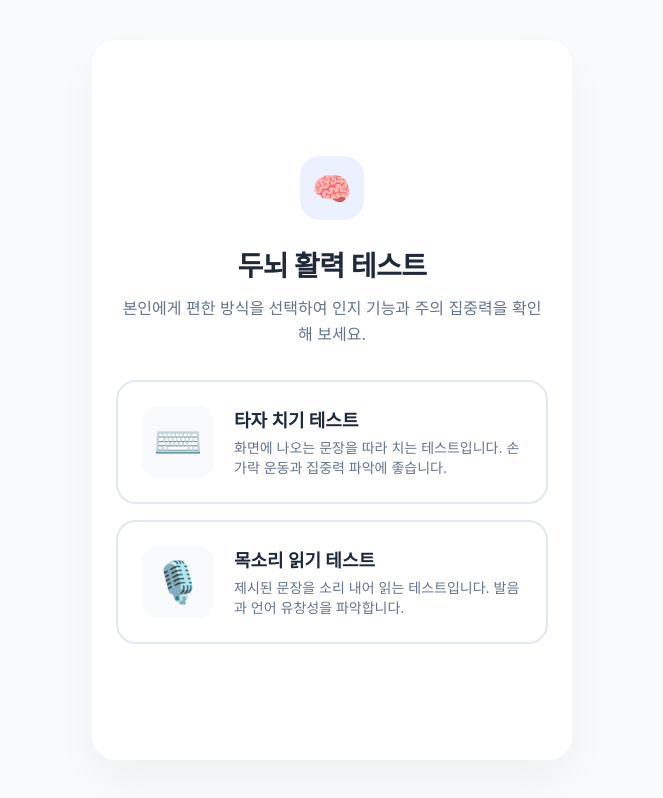
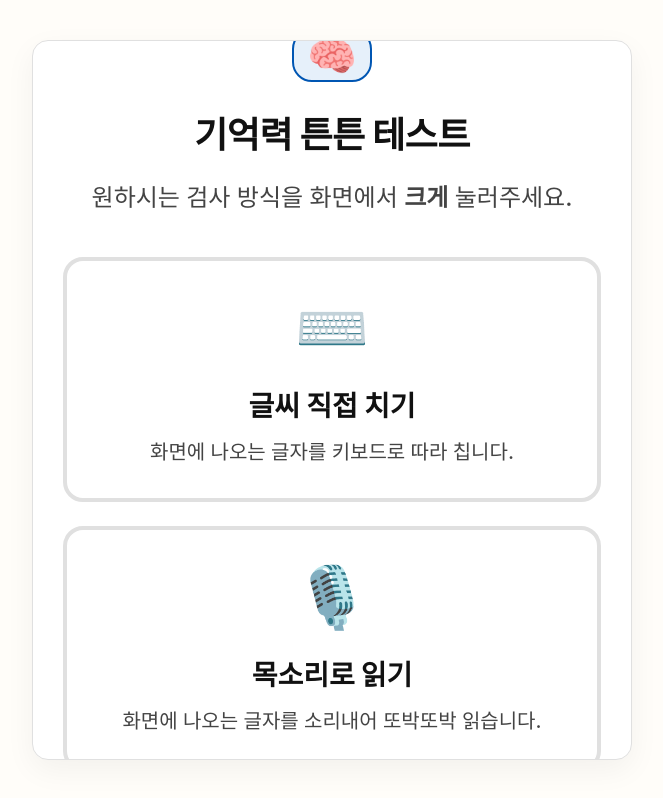
Before and after one commit to uglygw0/Alzh-app, a React (Vite) app: page / in a window 1280 px wide. Shown: the whole page, without its empty margins (308-971 px from the left). Built offline with nearby package versions, Linux system fonts and the light colour scheme; a web font is replaced by a local one.

Commit message:
Update UI for Alzheimer's patients

```diff
--- a/src/App.jsx
+++ b/src/App.jsx
@@ -205,18 +205,18 @@ function App() {
       const timeInMinutes = Math.max(0.1, totalTime / 60);
       const cpm = Math.round(estimatedStrokes / timeInMinutes);
 
-      let rating = "양호함";
-      let message = "현재 아주 건강한 인지 능력을 보여주고 계십니다. 꾸준한 두뇌 활동으로 건강을 유지하세요!";
+      let rating = "건강합니다";
+      let message = "현재 아주 건강한 인지 능력을 보여주고 계십니다. 꾸준한 두뇌 활동으로 늘 건강을 유지하세요!";
       if (accuracy < 85 || cpm < 100) {
-        rating = "주의 필요";
-        message = "주의 집중력이나 타이핑 속도가 다소 떨어졌을 수 있습니다. 꾸준한 연습을 통해 개선해 보세요.";
+        rating = "주의가 필요합니다";
+        message = "집중력이나 속도가 다소 떨어졌을 수 있습니다. 편안한 마음으로 화면을 보고 다시 한번 연습해 보세요.";
       }
 
       return (
         <React.Fragment>
-          <div className="glass-card" style={{ textAlign: 'center', backgroundColor: rating === '주의 필요' ? '#FEF2F2' : 'var(--primary-light)' }}>
-            <h2 style={{ color: rating === '주의 필요' ? 'var(--danger)' : 'var(--primary)' }}>{rating}</h2>
-            <p style={{ color: 'var(--text-dark)' }}>{message}</p>
+          <div className="solid-card" style={{ textAlign: 'center', backgroundColor: rating === '주의가 필요합니다' ? '#FFEBEE' : 'var(--primary-light)', borderColor: rating === '주의가 필요합니다' ? 'var(--danger)' : 'var(--primary)' }}>
+            <h2 style={{ color: rating === '주의가 필요합니다' ? 'var(--danger)' : 'var(--primary)', fontSize: '40px', fontWeight: '800' }}>{rating}</h2>
+            <p style={{ color: 'var(--text-dark)', marginTop: '20px' }}>{message}</p>
           </div>
           <div className="stats-grid">
             <div className="stat-card">
@@ -250,19 +250,19 @@ function App() {
 
       const avgAccuracy = (totalAccuracy / results.length).toFixed(1);
 
-      let rating = "양호함";
+      let rating = "건강합니다";
       let message = "발음이 명확하고 말하는 속도가 안정적입니다. 아주 건강한 언어 능력을 보여주고 계십니다.";
 
       if (avgAccuracy < 70 || totalPauses > 3 || totalRepeats > 2) {
-        rating = "주의 필요";
-        message = "말의 속도가 불규칙하거나 머뭇거림, 단어 반복 현상이 감지되었습니다. 의사와 가벼운 상담을 받아보시는 것도 좋습니다.";
+        rating = "주의가 필요합니다";
+        message = "말씀 중간에 멈춤이나 반복이 감지되었습니다. 주변의 가족이나 전문가와 가벼운 대화를 나누어보시는 것도 큰 도움이 됩니다.";
       }
 
       return (
         <React.Fragment>
-          <div className="glass-card" style={{ textAlign: 'center', backgroundColor: rating === '주의 필요' ? '#FEF2F2' : 'var(--primary-light)' }}>
-            <h2 style={{ color: rating === '주의 필요' ? 'var(--danger)' : 'var(--primary)' }}>{rating}</h2>
-            <p style={{ color: 'var(--text-dark)' }}>{message}</p>
+          <div className="solid-card" style={{ textAlign: 'center', backgroundColor: rating === '주의가 필요합니다' ? '#FFEBEE' : 'var(--primary-light)', borderColor: rating === '주의가 필요합니다' ? 'var(--danger)' : 'var(--primary)' }}>
+            <h2 style={{ color: rating === '주의가 필요합니다' ? 'var(--danger)' : 'var(--primary)', fontSize: '40px', fontWeight: '800' }}>{rating}</h2>
+            <p style={{ color: 'var(--text-dark)', marginTop: '20px' }}>{message}</p>
           </div>
           <div className="stats-grid">
             <div className="stat-card">
@@ -305,25 +305,25 @@ function App() {
       {stage === 'select-mode' && (
         <div className="center-content fade-in">
           <div className="header-icon">🧠</div>
-          <h1>두뇌 활력 테스트</h1>
-          <p style={{ marginBottom: '32px' }}>
-            본인에게 편한 방식을 선택하여 인지 기능과 주의 집중력을 확인해 보세요.
+          <h1>기억력 튼튼 테스트</h1>
+          <p style={{ marginBottom: '40px', fontSize: '24px' }}>
+            원하시는 검사 방식을 화면에서 <strong>크게</strong> 눌러주세요.
           </p>
 
-          <div style={{ display: 'flex', flexDirection: 'column', gap: '16px', width: '100%' }}>
+          <div style={{ display: 'flex', flexDirection: 'column', gap: '24px', width: '100%' }}>
             <div className="mode-card" onClick={() => handleSelectMode('typing')}>
               <div className="mode-icon">⌨️</div>
               <div className="mode-info">
-                <h3>타자 치기 테스트</h3>
-                <p>화면에 나오는 문장을 따라 치는 테스트입니다. 손가락 운동과 집중력 파악에 좋습니다.</p>
+                <h3>글씨 직접 치기</h3>
+                <p>화면에 나오는 글자를 키보드로 따라 칩니다.</p>
               </div>
             </div>
 
             <div className="mode-card" onClick={() => handleSelectMode('voice')}>
               <div className="mode-icon">🎙️</div>
               <div className="mode-info">
-                <h3>목소리 읽기 테스트</h3>
-                <p>제시된 문장을 소리 내어 읽는 테스트입니다. 발음과 언어 유창성을 파악합니다.</p>
+                <h3>목소리로 읽기</h3>
+                <p>화면에 나오는 글자를 소리내어 또박또박 읽습니다.</p>
               </div>
             </div>
           </div>
@@ -333,31 +333,36 @@ function App() {
       {/* Typing Intro */}
       {stage === 'typing-intro' && (
         <div className="center-content fade-in">
-          <button className="back-btn" onClick={() => setStage('select-mode')}>← 뒤로</button>
+          <button className="back-btn" onClick={() => setStage('select-mode')}>← 처음으로</button>
           <div className="header-icon">⌨️</div>
-          <h1>타자 치기 테스트</h1>
-          <p style={{ marginBottom: '40px' }}>
-            편안한 마음으로 화면에 나오는 문장을 똑같이 따라 치시면 됩니다.
-          </p>
-          <button className="btn" onClick={handleStartTest}>테스트 시작하기</button>
+          <h1>글씨 직접 치기</h1>
+          <div className="solid-card" style={{ marginBottom: '40px', textAlign: 'center' }}>
+            <p style={{ fontSize: '24px', fontWeight: 'bold' }}>
+              안내 문구를 보시고 똑같이 <br/>키보드로 쳐주시면 됩니다.<br/><br/>
+              천천히, 편안하게<br/>진행해 보세요.
+            </p>
+          </div>
+          <button className="btn" onClick={handleStartTest}>시작하기</button>
         </div>
       )}
 
       {/* Voice Intro */}
       {stage === 'voice-intro' && (
         <div className="center-content fade-in">
-          <button className="back-btn" onClick={() => setStage('select-mode')}>← 뒤로</button>
+          <button className="back-btn" onClick={() => setStage('select-mode')}>← 처음으로</button>
           <div className="header-icon">🎙️</div>
-          <h1>목소리 읽기 테스트</h1>
-          <p style={{ marginBottom: '40px' }}>
-            마이크를 켜고 화면에 나오는 문장을 또박또박 소리 내어 읽어주세요. 발음의 정확도, 머뭇거림 등을 분석합니다.
-          </p>
+          <h1>목소리로 읽기</h1>
+          <div className="solid-card" style={{ marginBottom: '40px', textAlign: 'center' }}>
+            <p style={{ fontSize: '24px', fontWeight: 'bold' }}>
+              마이크에 대고<br/>화면에 나오는 글자를<br/>소리 내어 또박또박 읽어주세요.
+            </p>
+          </div>
           {!voiceSupport ? (
             <div className="error-box">
-              해당 브라우저에서는 음성 인식 기술이 지원되지 않습니다. 타자 치기 테스트를 이용해 주세요.
+              해당 기기에서는 마이크 기능을 쓸 수 없습니다.<br/><br/>[처음으로] 버튼을 눌러 [글씨 직접 치기]를 이용해 주세요.
             </div>
           ) : (
-            <button className="btn" onClick={handleStartTest}>테스트 시작하기</button>
+            <button className="btn" onClick={handleStartTest}>시작하기</button>
           )}
         </div>
       )}
@@ -368,9 +373,11 @@ function App() {
           <div className="progress-container">
             <div className="progress-bar" style={{ width: `${((currentSentenceIndex) / SENTENCES.length) * 100}%` }}></div>
           </div>
-          <span className="progress-text">문장 {currentSentenceIndex + 1} / {SENTENCES.length}</span>
+          <div style={{ textAlign: 'center' }}>
+            <span className="progress-text">현재 단계 : {currentSentenceIndex + 1} / {SENTENCES.length}</span>
+          </div>
 
-          <h2 style={{ marginBottom: '24px' }}>다음 문장을 똑같이 쳐주세요</h2>
+          <h2 style={{ marginBottom: '30px', textAlign: 'center', fontSize: '32px' }}>네모 안의 글자를 따라 쳐주세요</h2>
 
           <div className="sentence-container">
             <div className="target-sentence">{renderTargetSentence()}</div>
@@ -382,12 +389,12 @@ function App() {
             className="typing-input"
             value={userInput}
             onChange={(e) => setUserInput(e.target.value)}
-            placeholder="여기에 입력하세요"
+            placeholder="이곳을 눌러 글을 써주세요"
             spellCheck={false}
           />
 
           <button className="btn" onClick={handleTypingNext} disabled={userInput.length === 0}>
-            {currentSentenceIndex === SENTENCES.length - 1 ? '분석하기' : '다음 문장'}
+            {currentSentenceIndex === SENTENCES.length - 1 ? '완료하기' : '다 쳤습니다 (다음으로)'}
           </button>
         </div>
       )}
@@ -398,12 +405,14 @@ function App() {
           <div className="progress-container">
             <div className="progress-bar" style={{ width: `${((currentSentenceIndex) / VOICE_SENTENCES.length) * 100}%` }}></div>
           </div>
-          <span className="progress-text">문장 {currentSentenceIndex + 1} / {VOICE_SENTENCES.length}</span>
+          <div style={{ textAlign: 'center' }}>
+            <span className="progress-text">현재 단계 : {currentSentenceIndex + 1} / {VOICE_SENTENCES.length}</span>
+          </div>
 
-          <h2 style={{ marginBottom: '24px', textAlign: 'center' }}>다음 문장을 또박또박 읽어주세요</h2>
+          <h2 style={{ marginBottom: '20px', textAlign: 'center', fontSize: '32px' }}>네모 안의 글자를 읽어주세요</h2>
 
           <div className="sentence-container" style={{ padding: '40px 24px' }}>
-            <div className="target-sentence" style={{ fontSize: '28px', color: 'var(--primary-dark)' }}>
+            <div className="target-sentence" style={{ fontSize: '36px', color: 'var(--primary-dark)' }}>
               {VOICE_SENTENCES[currentSentenceIndex]}
             </div>
           </div>
@@ -413,22 +422,22 @@ function App() {
               className={`mic-btn ${isRecording ? 'recording' : ''}`}
               onClick={toggleRecording}
             >
-              <span style={{ fontSize: '32px' }}>{isRecording ? '⏹️' : '🎙️'}</span>
+              <span>{isRecording ? '⏹️' : '🎙️'}</span>
             </button>
-            <p style={{ marginTop: '16px', fontWeight: '600', color: isRecording ? 'var(--danger)' : 'var(--text-muted)' }}>
-              {isRecording ? '듣고 있습니다... 문장을 읽어주세요' : '마이크 아이콘을 눌러 녹음을 시작하세요'}
+            <p style={{ marginTop: '20px', fontWeight: '800', fontSize: '24px', color: isRecording ? 'var(--danger)' : 'var(--text-muted)', textAlign: 'center', wordBreak: 'keep-all' }}>
+              {isRecording ? '듣고 있습니다...\n말씀을 시작해 주세요' : '마이크 모양을 누르면\n녹음이 시작됩니다'}
             </p>
 
             {transcript && (
               <div className="transcript-box">
-                <span style={{ fontSize: '14px', color: 'var(--text-muted)' }}>인식된 문장:</span>
-                <p style={{ marginTop: '4px', color: 'var(--text-dark)' }}>"{transcript}"</p>
+                <span style={{ fontSize: '20px', color: 'var(--text-muted)', fontWeight: 'bold' }}>내가 읽은 글자:</span>
+                <p style={{ marginTop: '8px', color: 'var(--text-dark)', fontSize: '26px' }}><strong>"{transcript}"</strong></p>
               </div>
             )}
           </div>
 
           <button className="btn" onClick={handleVoiceNext} disabled={!transcript && !isRecording && currentSentenceIndex === 0}>
-            {currentSentenceIndex === VOICE_SENTENCES.length - 1 ? '분석하기' : '다음 문장'}
+            {currentSentenceIndex === VOICE_SENTENCES.length - 1 ? '완료하기' : '다 읽었습니다 (다음으로)'}
           </button>
         </div>
       )}
@@ -437,11 +446,14 @@ function App() {
       {stage === 'analyzing' && (
         <div className="center-content fade-in">
           <div className="loader"></div>
-          <h2>결과 정밀 분석 중...</h2>
-          <p>{testMode === 'typing'
-            ? '입력하신 타자 데이터를 바탕으로 집중력과 인지 능력을 분석하고 있습니다.'
-            : '음성의 길이, 머뭇거림, 정확도를 바탕으로 언어 유창성을 분석하고 있습니다.'}
-          </p>
+          <h2 style={{ fontSize: '36px', marginBottom: '30px' }}>확인 중입니다...</h2>
+          <div className="solid-card">
+            <p style={{ fontSize: '26px', fontWeight: 'bold', color: 'var(--primary-dark)', margin: 0 }}>
+              {testMode === 'typing'
+                ? '입력하신 글자를 바탕으로 확인하고 있습니다. 잠시만 기다려주세요.'
+                : '녹음된 목소리를 바탕으로 확인하고 있습니다. 잠시만 기다려주세요.'}
+            </p>
+          </div>
         </div>
       )}
 
@@ -449,12 +461,12 @@ function App() {
       {stage === 'result' && (
         <div className="fade-in" style={{ display: 'flex', flexDirection: 'column', height: '100%' }}>
           <div className="header-icon" style={{ margin: '0 auto 24px auto', background: 'var(--primary)', color: 'white' }}>✨</div>
-          <h1 style={{ textAlign: 'center', marginBottom: '8px' }}>종합 분석 결과</h1>
+          <h1 style={{ textAlign: 'center', marginBottom: '8px', fontSize: '40px' }}>종합 확인 결과</h1>
 
           <div style={{ marginTop: '24px', display: 'flex', flexDirection: 'column', flex: 1 }}>
             {renderResult()}
-            <button className="btn btn-secondary" onClick={() => setStage('select-mode')} style={{ marginTop: 'auto' }}>
-              처음으로 돌아가기
+            <button className="btn btn-secondary" onClick={() => setStage('select-mode')} style={{ marginTop: '40px' }}>
+              처음 화면으로 돌아가기
             </button>
           </div>
         </div>
--- a/src/index.css
+++ b/src/index.css
@@ -1,19 +1,19 @@
 @import url('https://cdn.jsdelivr.net/gh/orioncactus/pretendard/dist/web/static/pretendard.css');
 
 :root {
-  --primary: #4F80FF;
-  --primary-light: #EBF1FF;
-  --primary-dark: #3761D1;
-  --secondary: #F7F9FC;
-  --text-dark: #1E293B;
-  --text-muted: #64748B;
-  --danger: #EF4444;
-  --success: #10B981;
-  --warning: #F59E0B;
-  --bg-color: #F8FAFC;
+  --primary: #0056B3; /* 진하고 명확한 파란색 */
+  --primary-light: #E6F0FA; /* 따뜻하고 연한 파란색 배경 */
+  --primary-dark: #004494;
+  --secondary: #F4F4F4; /* 회색 대신 명도 대비가 확실한 색상 */
+  --text-dark: #111111; /* 완전 검은색에 가까운 진한 대비 텍스트 */
+  --text-muted: #444444; /* 흐린 색상 피하기, 좀 더 진한 회색 */
+  --danger: #D32F2F; /* 너무 밝은 빨강 대신 인식하기 편한 진한 빨강 */
+  --success: #2E7D32; /* 진한 초록 */
+  --warning: #F57C00;
+  --bg-color: #FFFDF9; /* 눈이 편안한 아주 연한 아이보리(따뜻한 색) */
   --card-bg: #FFFFFF;
-  --border-radius: 24px;
-  --transition: all 0.3s cubic-bezier(0.4, 0, 0.2, 1);
+  --border-radius: 16px;
+  --transition: all 0.2s ease-in-out;
 }
 
 * {
@@ -21,6 +21,7 @@
   margin: 0;
   padding: 0;
   font-family: 'Pretendard', -apple-system, BlinkMacSystemFont, "Segoe UI", Roboto, Helvetica, Arial, sans-serif;
+  word-break: keep-all; /* 단어 단위 줄바꿈 유지 (어르신들이 읽기 편함) */
 }
 
 body {
@@ -35,24 +36,25 @@ body {
 
 #root {
   width: 100%;
-  max-width: 480px;
+  max-width: 600px; /* 조금 더 넓게 */
   background-color: var(--card-bg);
-  box-shadow: 0 20px 40px rgba(0, 0, 0, 0.04);
+  box-shadow: 0 10px 30px rgba(0, 0, 0, 0.05);
   position: relative;
   display: flex;
   flex-direction: column;
 }
 
-@media (min-width: 481px) {
+@media (min-width: 601px) {
   #root {
     height: 90vh;
-    max-height: 850px;
+    max-height: 900px;
     border-radius: var(--border-radius);
     overflow: hidden;
+    border: 1px solid #E0E0E0;
   }
 }
 
-@media (max-width: 480px) {
+@media (max-width: 600px) {
   #root {
     height: 100vh;
     height: 100dvh;
@@ -63,7 +65,7 @@ body {
 }
 
 .app-container {
-  padding: 32px 24px;
+  padding: 40px 30px;
   display: flex;
   flex-direction: column;
   flex: 1;
@@ -73,7 +75,7 @@ body {
 }
 
 .fade-in {
-  animation: fadeIn 0.5s ease forwards;
+  animation: fadeIn 0.4s ease forwards;
 }
 
 @keyframes fadeIn {
@@ -81,40 +83,43 @@ body {
   to { opacity: 1; transform: translateY(0); }
 }
 
-/* Typography */
+/* Typography - 어르신들을 위해 훨씬 크게! */
 h1 {
-  font-size: 28px;
-  font-weight: 700;
-  margin-bottom: 12px;
+  font-size: 36px;
+  font-weight: 800;
+  margin-bottom: 20px;
   color: var(--text-dark);
   letter-spacing: -0.5px;
+  line-height: 1.3;
 }
 
 h2 {
-  font-size: 22px;
-  font-weight: 600;
-  margin-bottom: 8px;
+  font-size: 28px;
+  font-weight: 700;
+  margin-bottom: 16px;
   color: var(--text-dark);
+  line-height: 1.4;
 }
 
 p {
-  font-size: 16px;
+  font-size: 22px;
   color: var(--text-muted);
   line-height: 1.6;
+  font-weight: 500;
 }
 
 .text-primary { color: var(--primary); }
-.text-bold { font-weight: 700; }
+.text-bold { font-weight: 800; }
 
-/* Buttons */
+/* Buttons - 터치 영역 매우 크게! */
 .btn {
   background-color: var(--primary);
   color: white;
   border: none;
-  padding: 18px 24px;
+  padding: 24px 30px;
   border-radius: 16px;
-  font-size: 18px;
-  font-weight: 600;
+  font-size: 26px;
+  font-weight: 700;
   cursor: pointer;
   transition: var(--transition);
   width: 100%;
@@ -122,184 +127,180 @@ p {
   justify-content: center;
   align-items: center;
   gap: 12px;
-  box-shadow: 0 8px 20px rgba(79, 128, 255, 0.25);
+  box-shadow: 0 6px 15px rgba(0, 86, 179, 0.2);
   margin-top: auto;
 }
 
 .btn:hover {
   background-color: var(--primary-dark);
-  transform: translateY(-2px);
-  box-shadow: 0 10px 24px rgba(79, 128, 255, 0.3);
 }
 
 .btn:active {
-  transform: translateY(0);
-  box-shadow: 0 4px 12px rgba(79, 128, 255, 0.2);
+  transform: translateY(2px);
+  box-shadow: 0 2px 8px rgba(0, 86, 179, 0.2);
 }
 
 .btn-secondary {
-  background-color: var(--secondary);
+  background-color: white;
   color: var(--text-dark);
+  border: 3px solid #CCCCCC;
   box-shadow: none;
-  margin-top: 16px;
+  margin-top: 20px;
 }
 
 .btn-secondary:hover {
-  background-color: #E2E8F0;
-  box-shadow: none;
+  background-color: #F4F4F4;
+  border-color: #AAAAAA;
 }
 
 .btn:disabled {
-  background-color: #CBD5E1;
-  color: white;
+  background-color: #E0E0E0;
+  color: #888888;
   box-shadow: none;
   cursor: not-allowed;
   transform: none;
 }
 
-/* Glass Card */
-.glass-card {
-  background: rgba(255, 255, 255, 0.85);
-  backdrop-filter: blur(12px);
-  border: 1px solid rgba(255, 255, 255, 0.5);
+/* Solid Card (Replacing glass card) */
+.solid-card {
+  background: var(--primary-light);
+  border: 2px solid var(--primary);
   border-radius: var(--border-radius);
-  padding: 24px;
-  box-shadow: 0 4px 24px rgba(0, 0, 0, 0.04);
-  margin-bottom: 24px;
+  padding: 30px;
+  margin-bottom: 30px;
 }
 
 .header-icon {
-  width: 64px;
-  height: 64px;
+  width: 80px;
+  height: 80px;
   background: var(--primary-light);
   color: var(--primary);
   border-radius: 20px;
   display: flex;
   align-items: center;
   justify-content: center;
-  font-size: 32px;
-  margin-bottom: 24px;
+  font-size: 40px;
+  margin-bottom: 30px;
+  border: 2px solid var(--primary);
 }
 
 /* Progress Bar */
 .progress-container {
   width: 100%;
-  height: 8px;
-  background-color: var(--secondary);
-  border-radius: 4px;
-  margin-bottom: 32px;
+  height: 12px;
+  background-color: #E0E0E0;
+  border-radius: 6px;
+  margin-bottom: 40px;
   overflow: hidden;
 }
 
 .progress-bar {
   height: 100%;
   background-color: var(--primary);
-  transition: width 0.4s ease;
-  border-radius: 4px;
+  transition: width 0.3s ease;
+  border-radius: 6px;
 }
 
 .progress-text {
-  font-size: 14px;
-  font-weight: 600;
+  font-size: 20px;
+  font-weight: 700;
   color: var(--primary);
-  margin-bottom: 12px;
+  margin-bottom: 16px;
   display: block;
 }
 
 /* Typing Target */
 .sentence-container {
-  background-color: #F8FAFC;
-  padding: 24px;
-  border-radius: 20px;
-  margin-bottom: 24px;
-  border: 1px solid #E2E8F0;
+  background-color: white;
+  padding: 30px;
+  border-radius: 16px;
+  margin-bottom: 30px;
+  border: 3px solid var(--primary);
 }
 
 .target-sentence {
-  font-size: 24px;
-  font-weight: 600;
+  font-size: 32px;
+  font-weight: 700;
   color: var(--text-dark);
-  line-height: 1.5;
+  line-height: 1.6;
   text-align: center;
-  word-break: keep-all;
 }
 
 .target-sentence .char {
-  transition: color 0.2s;
+  transition: color 0.1s;
 }
 
-.char.correct { color: var(--text-muted); }
+.char.correct { color: #AAAAAA; } /* 이미 친 것은 흐리게 */
 .char.incorrect {
   color: var(--danger);
-  text-decoration: underline;
-  text-decoration-thickness: 3px;
-  text-decoration-color: rgba(239, 68, 68, 0.3);
+  background-color: #FFEBEE; /* 빨간 배경으로 명확히 표시 */
 }
 
-/* Input Box */
+/* Input Box - 크고 명확하게! */
 .typing-input {
   width: 100%;
-  padding: 20px 24px;
-  border: 2px solid #E2E8F0;
+  padding: 24px 30px;
+  border: 4px solid #CCCCCC;
   border-radius: 16px;
-  font-size: 22px;
-  font-weight: 500;
+  font-size: 32px;
+  font-weight: 700;
   color: var(--text-dark);
-  transition: var(--transition);
   outline: none;
   background-color: white;
   text-align: center;
-  margin-bottom: 32px;
+  margin-bottom: 40px;
 }
 
 .typing-input:focus {
   border-color: var(--primary);
-  box-shadow: 0 0 0 4px var(--primary-light);
 }
 
 .typing-input::placeholder {
-  color: #CBD5E1;
+  color: #AAAAAA;
 }
 
-/* Results grid */
+/* Results grid - 단순화 */
 .stats-grid {
   display: grid;
-  grid-template-columns: 1fr 1fr;
-  gap: 16px;
-  margin-bottom: 32px;
+  grid-template-columns: 1fr; /* 1열로 큼직하게 배치 */
+  gap: 20px;
+  margin-bottom: 40px;
 }
 
 .stat-card {
-  background: var(--secondary);
-  padding: 20px;
+  background: white;
+  border: 3px solid #EEEEEE;
+  padding: 24px;
   border-radius: 20px;
-  text-align: center;
+  text-align: left;
+  display: flex;
+  align-items: center;
+  justify-content: space-between;
 }
 
 .stat-value {
-  font-size: 32px;
-  font-weight: 700;
+  font-size: 36px;
+  font-weight: 800;
   color: var(--primary);
-  margin-bottom: 4px;
 }
 
 .stat-label {
-  font-size: 14px;
-  color: var(--text-muted);
-  font-weight: 500;
+  font-size: 22px;
+  color: var(--text-dark);
+  font-weight: 700;
 }
 
-.stat-card.warning .stat-value { color: var(--warning); }
-.stat-card.success .stat-value { color: var(--success); }
+.stat-card.warning .stat-value { color: var(--warning); border-color: var(--warning); }
+.stat-card.danger { border-color: var(--danger); }
 .stat-card.danger .stat-value { color: var(--danger); }
 
 /* Animation Spinner */
 .loader {
-  border: 4px solid var(--primary-light);
-  border-top: 4px solid var(--primary);
+  border: 8px solid var(--primary-light);
+  border-top: 8px solid var(--primary);
   border-radius: 50%;
-  width: 48px;
-  height: 48px;
+  width: 80px;
+  height: 80px;
   animation: spin 1s linear infinite;
   margin: 40px auto;
 }
@@ -318,62 +319,49 @@ p {
   text-align: center;
 }
 
-/* Mode Cards */
+/* Mode Cards -> 버튼 형태로 크게 */
 .mode-card {
-  background: var(--card-bg);
-  border: 2px solid #E2E8F0;
+  background: white;
+  border: 4px solid #E0E0E0;
   border-radius: 20px;
-  padding: 24px;
+  padding: 30px;
   display: flex;
+  flex-direction: column;
   align-items: center;
   gap: 20px;
   cursor: pointer;
-  transition: var(--transition);
+  width: 100%;
 }
 
-.mode-card:hover {
+.mode-card:hover, .mode-card:active {
   border-color: var(--primary);
   background: var(--primary-light);
-  transform: translateY(-2px);
 }
 
 .mode-icon {
-  font-size: 40px;
-  width: 72px;
-  height: 72px;
-  background: var(--bg-color);
-  border-radius: 16px;
-  display: flex;
-  align-items: center;
-  justify-content: center;
-  flex-shrink: 0;
-}
-
-.mode-card:hover .mode-icon {
-  background: white;
+  font-size: 60px;
 }
 
 .mode-info {
-  text-align: left;
+  text-align: center;
 }
 
 .mode-info h3 {
-  font-size: 18px;
-  font-weight: 700;
+  font-size: 28px;
+  font-weight: 800;
   color: var(--text-dark);
-  margin-bottom: 6px;
+  margin-bottom: 12px;
 }
 
 .mode-info p {
-  font-size: 14px;
+  font-size: 20px;
   color: var(--text-muted);
-  line-height: 1.4;
 }
 
 /* Mic Button */
 .mic-btn {
-  width: 96px;
-  height: 96px;
+  width: 120px;
+  height: 120px;
   border-radius: 50%;
   border: none;
   background-color: var(--primary);
@@ -382,59 +370,55 @@ p {
   align-items: center;
   justify-content: center;
   cursor: pointer;
-  box-shadow: 0 10px 30px rgba(79, 128, 255, 0.3);
-  transition: all 0.3s ease;
+  margin: 30px auto;
+  font-size: 48px;
 }
 
 .mic-btn.recording {
   background-color: var(--danger);
-  box-shadow: 0 0 0 0 rgba(239, 68, 68, 0.7);
-  animation: pulse-danger 1.5s infinite;
+  animation: pulse-danger 1s infinite;
 }
 
 @keyframes pulse-danger {
-  0% { transform: scale(0.95); box-shadow: 0 0 0 0 rgba(239, 68, 68, 0.7); }
-  70% { transform: scale(1); box-shadow: 0 0 0 20px rgba(239, 68, 68, 0); }
-  100% { transform: scale(0.95); box-shadow: 0 0 0 0 rgba(239, 68, 68, 0); }
+  0% { transform: scale(0.95); }
+  50% { transform: scale(1.05); }
+  100% { transform: scale(0.95); }
 }
 
 .transcript-box {
-  margin-top: 32px;
-  padding: 20px;
-  background-color: var(--secondary);
-  border-radius: 16px;
+  margin-top: 30px;
+  padding: 30px;
+  background-color: white;
+  border: 3px solid var(--primary);
+  border-radius: 20px;
   width: 100%;
-  text-align: left;
+  text-align: center;
 }
 
 .back-btn {
-  background: none;
-  border: none;
-  color: var(--text-muted);
-  font-size: 16px;
-  font-weight: 600;
+  background: white;
+  border: 2px solid #CCCCCC;
+  color: var(--text-dark);
+  font-size: 20px;
+  font-weight: 700;
   cursor: pointer;
   position: absolute;
-  top: 24px;
-  left: 24px;
+  top: 30px;
+  left: 30px;
   display: flex;
   align-items: center;
-  gap: 4px;
-  padding: 8px 12px;
+  padding: 12px 20px;
   border-radius: 12px;
-  transition: background-color 0.2s;
-}
-
-.back-btn:hover {
-  background-color: #E2E8F0;
-  color: var(--text-dark);
+  z-index: 10;
 }
 
 .error-box {
-  background-color: #FEF2F2;
-  border: 1px solid #FCA5A5;
+  background-color: #FFEBEE;
+  border: 3px solid var(--danger);
   color: var(--danger);
-  padding: 20px;
+  padding: 30px;
   border-radius: 16px;
-  margin-bottom: 32px;
+  margin-bottom: 40px;
+  font-size: 22px;
+  font-weight: 700;
 }
```
